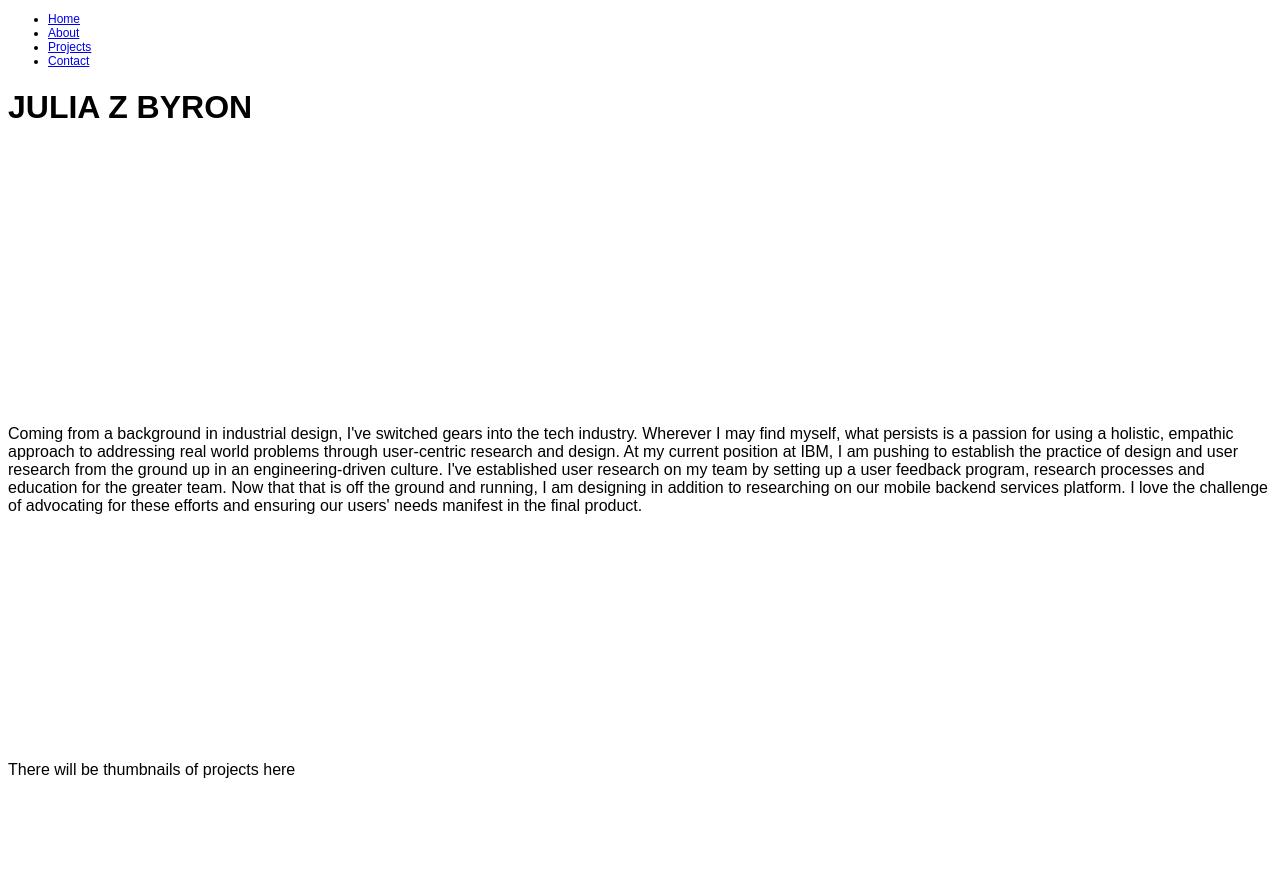
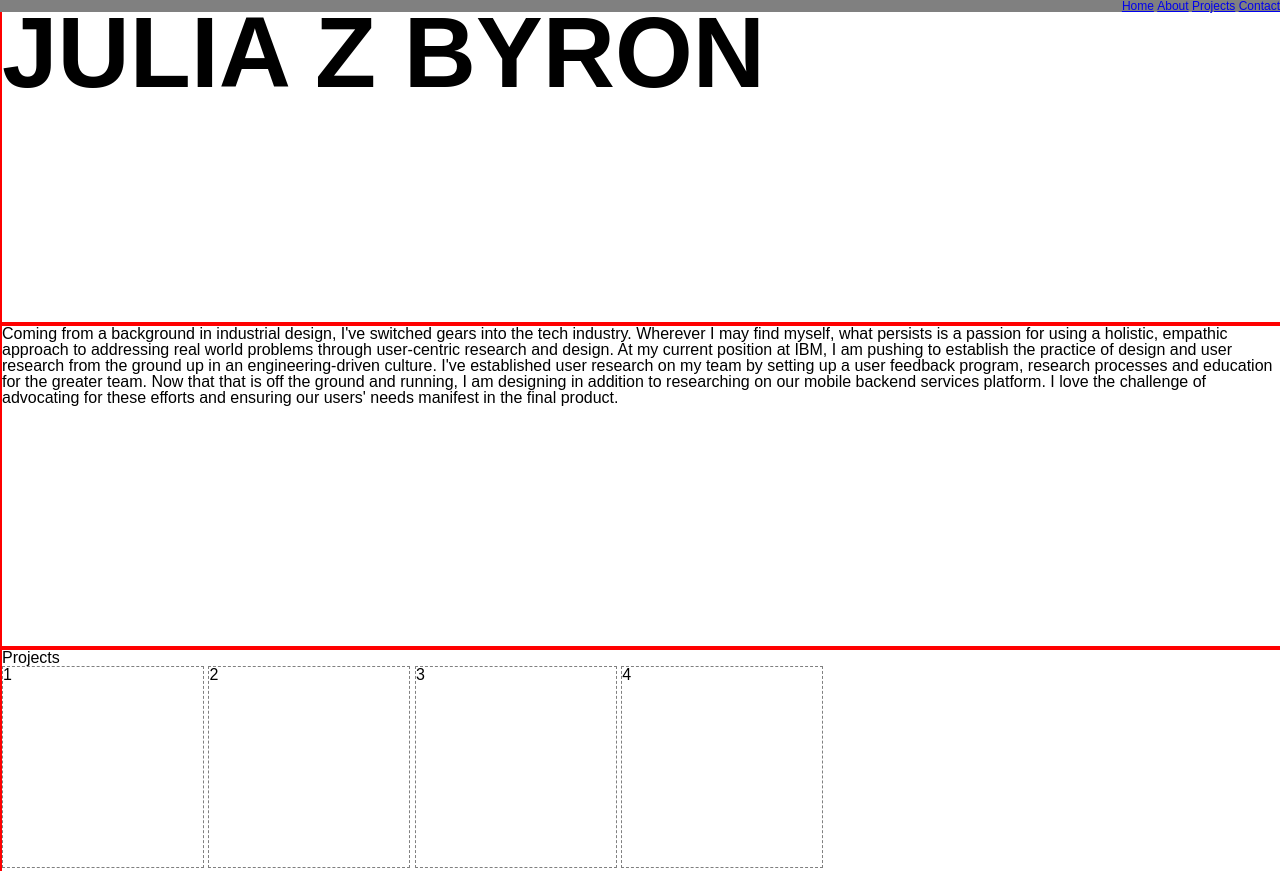
Before and after one commit to juliazbyron/juliazbyron.github.io, a plain HTML site: page index.html in a window 1280 px wide. Shown: the top 871 px of the page. Drawn offline with Linux system fonts and the light colour scheme.

Commit message:
changed div size to rem, aligned and fixed header, outlined project divs

```diff
--- a/css/styles.css
+++ b/css/styles.css
@@ -1,24 +1,70 @@
+html, body, div, span, applet, object, iframe,
+h1, h2, h3, h4, h5, h6, p, blockquote, pre,
+a, abbr, acronym, address, big, cite, code,
+del, dfn, em, img, ins, kbd, q, s, samp,
+small, strike, strong, sub, sup, tt, var,
+b, u, i, center,
+dl, dt, dd, ol, ul, li,
+fieldset, form, label, legend,
+table, caption, tbody, tfoot, thead, tr, th, td,
+article, aside, canvas, details, embed,
+figure, figcaption, footer, header, hgroup,
+menu, nav, output, ruby, section, summary,
+time, mark, audio, video {
+	margin: 0;
+	padding: 0;
+	border: 0;
+	font-size: 100%;
+	font: inherit;
+	vertical-align: baseline;
+}
+/* HTML5 display-role reset for older browsers */
+article, aside, details, figcaption, figure,
+footer, header, hgroup, menu, nav, section {
+	display: block;
+}
+body {
+	line-height: 1;
+}
+ol, ul {
+	list-style: none;
+}
+blockquote, q {
+	quotes: none;
+}
+blockquote:before, blockquote:after,
+q:before, q:after {
+	content: '';
+	content: none;
+}
+table {
+	border-collapse: collapse;
+	border-spacing: 0;
+}
+
 body {
 	background-image: url("");
 }
 
+
 .container {
 	width: 100%;
-	height: 20em;
+	height: 20rem;
 	font-family: "jaf-bernina-sans",sans-serif;
 	font-style: normal;
 	font-weight: 400;
+	border: red solid 2px;
 }
 
 #about {
 	background: white;
 }
 
-title {
+#home {
 	font-family: "jaf-bernina-sans",sans-serif;
 	font-style: normal;
 	font-weight: 700;
-	font-size: 200px;
+	font-size: 100px;
 }
 
 .header {
@@ -26,6 +72,19 @@ title {
 	font-style: normal;
 	font-weight: 400;
 	font-size: 12px;
+	position: fixed;
+	top: 0;
+	right: 0;
+	left: 0;
+	background-color: grey;
+}
+
+ul {
+	float: right;
+}
+
+li {
+	display: inline;
 }
 
 #contact {
@@ -34,3 +93,10 @@ title {
 	font-weight: 400;
 	font-size: 12px;
 }
+
+.projects {
+	display: inline-block;
+	border: gray dashed 1px;
+	height: 200px;
+	width: 200px;
+}
--- a/index.html
+++ b/index.html
@@ -37,8 +37,14 @@
 		At my current position at IBM, I am pushing to establish the practice of design and user research from the ground up in an engineering-driven culture. I've established user research on my team by setting up a user feedback program, research processes and education for the greater team. Now that that is off the ground and running, I am designing in addition to  researching on our mobile backend services platform. I love the challenge of advocating for these efforts and ensuring our users' needs manifest in the final product.</p>
 	</div>
 
-	<div id="projects" class="container">
-		<p>There will be thumbnails of projects here</p>
+	<div id="portfolio" class="container">
+		<h2>Projects</h2>
+		<div class="projects"> 1</div>
+		<div class="projects"> 2</div>
+		<div class="projects"> 3</div>
+		<div class="projects"> 4</div>
+		<!-- <div id="project-1" class="projects"> </div>
+		<div id="project-2" class="projects"> -->
 	</div>
 
 	<div id="contact">
```
